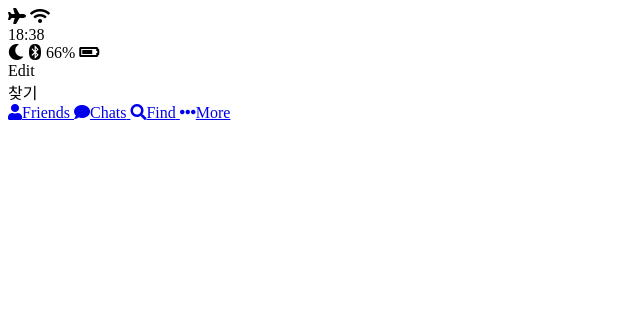
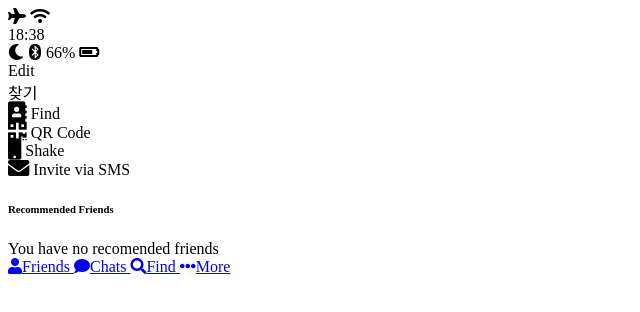
Before and after one commit to guh98/kakao-clone, a plain HTML site: page find.html in a window 1280 px wide. Shown: the whole page, without its empty margins (0-640 px from the left). Drawn offline with Linux system fonts and the light colour scheme.

Commit message:
find 구조 완료

```diff
--- a/find.html
+++ b/find.html
@@ -37,6 +37,34 @@
     </div>
   </div>
   </header>
+  <main class="find">
+    <section class="find_options">
+      <div class="find_option">
+        <i class="fas fa-address-book fa-lg"></i>
+        <span class="find_option-title">Find</span>
+      </div>
+      <div class="find_option">
+        <i class="fas fa-qrcode fa-lg"></i>
+        <span class="find_option-title">QR Code</span>
+      </div>
+      <div class="find_option">
+        <i class="fas fa-mobile fa-lg"></i>
+        <span class="find_option-title">Shake</span>
+      </div>
+      <div class="find_option">
+        <i class="fas fa-envelope fa-lg"></i>
+        <span class="find_option-title">Invite via SMS</span>
+      </div>
+    </section>
+    <section class="find_recommended-title">
+      <header>
+        <h6 class="recommended_title">Recommended Friends</h6>
+      </header>
+      <div class="recommended_none">
+        <span class="recomended_text">You have no recomended friends</span>
+      </div>
+    </section>
+  </main>
   <nav class="tab-bar">
     <a href="index.html" class="tab-bar__tap">
       <i class="fas fa-user"></i><span class="tab-bar__title">Friends</span>
```
